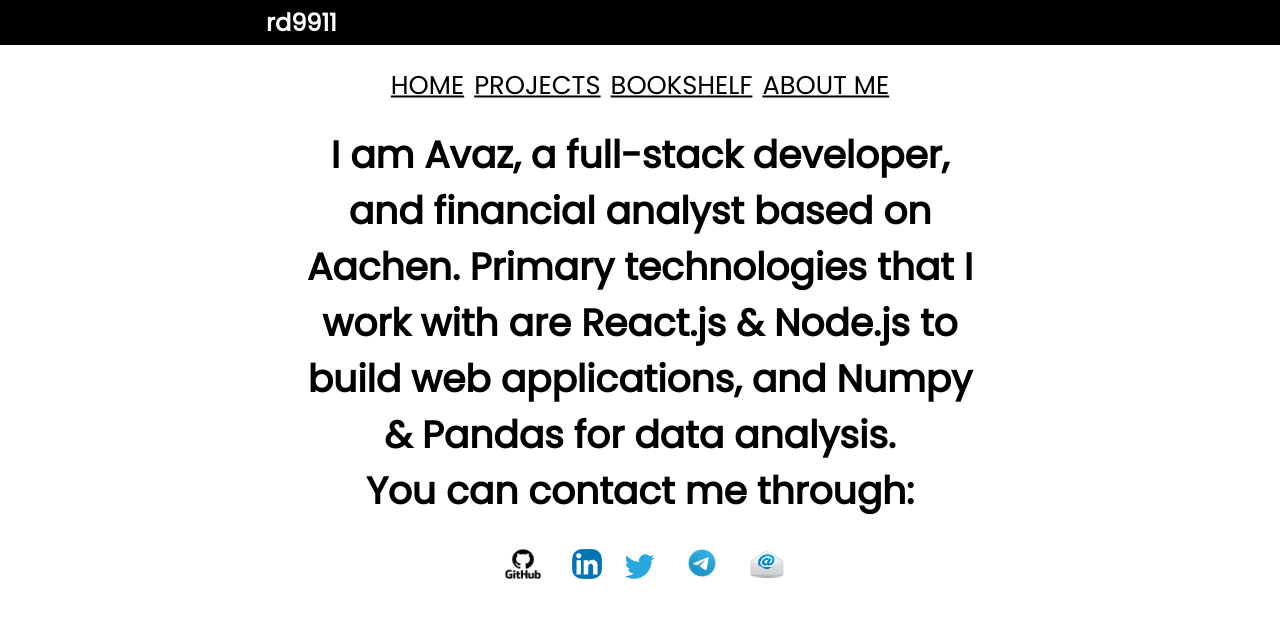
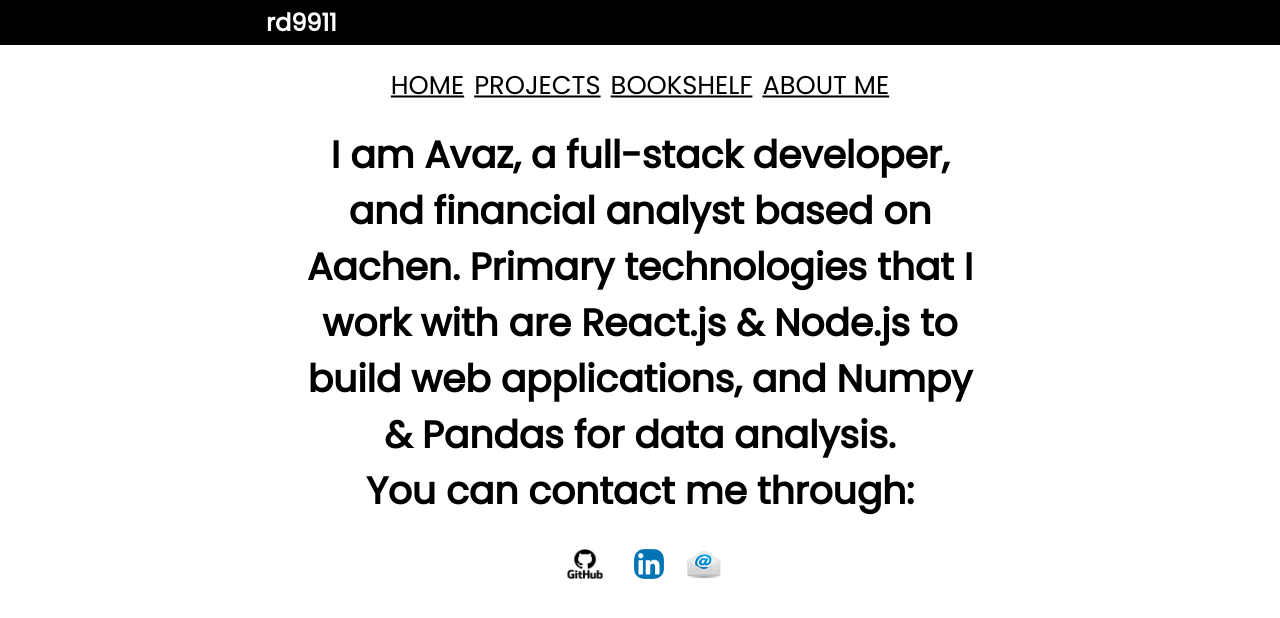
Before and after one commit to rd9911/rd9911.com, a Next.js app: page / in a window 1280 px wide. Shown: the top 618 px of the page. Built offline with nearby package versions, Linux system fonts and the light colour scheme.

Commit message:
Update index.js

```diff
--- a/pages/index.js
+++ b/pages/index.js
@@ -17,8 +17,6 @@ export default function Home() {
                 <div className='social-links'>
                   <a className='link' type='button' href='https://github.com/rd9911' target='_blank' rel='noreferrer' ><Image src={github_image} alt='github-logo' width={58} height={30} /></a>
                   <a className='link' type='button' href='https://www.linkedin.com/in/avazjonyusufjonov1/' target='_blank' rel='noreferrer' ><Image src={linkedin_image} alt='linkedin-logo' width={30} height={30} /></a>
-                  <a className='link' type='button' href='https://twitter.com/brodsky9911' target='_blank' rel='noreferrer' ><Image src={twitter_image}  alt='twitter-logo' width={35} height={35} /></a>
-                  <a className='link' type='button' href='https://t.me/rd9911' target='_blank' rel='noreferrer' ><Image src={telegram_image} alt='telegram-logo' width={50} height={28} /></a>
                   <a className='link' type='button' href='mailto:avazjonyusufjonov@gmail.com' target='_blank' rel='noreferrer' ><Image src={mail_image} alt='mail-logo' width={40} height={30} /></a>
                 </div>
               </div>
```
